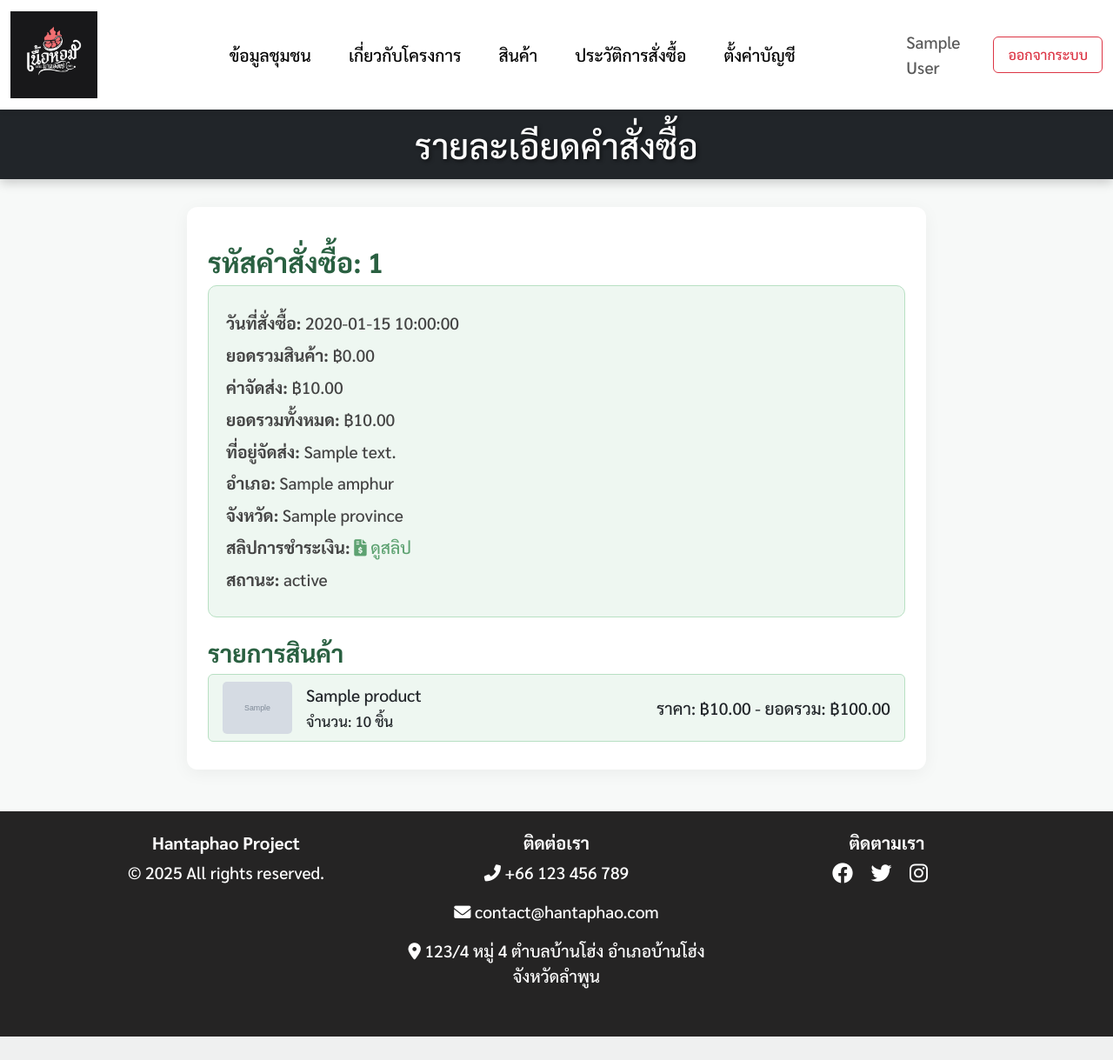
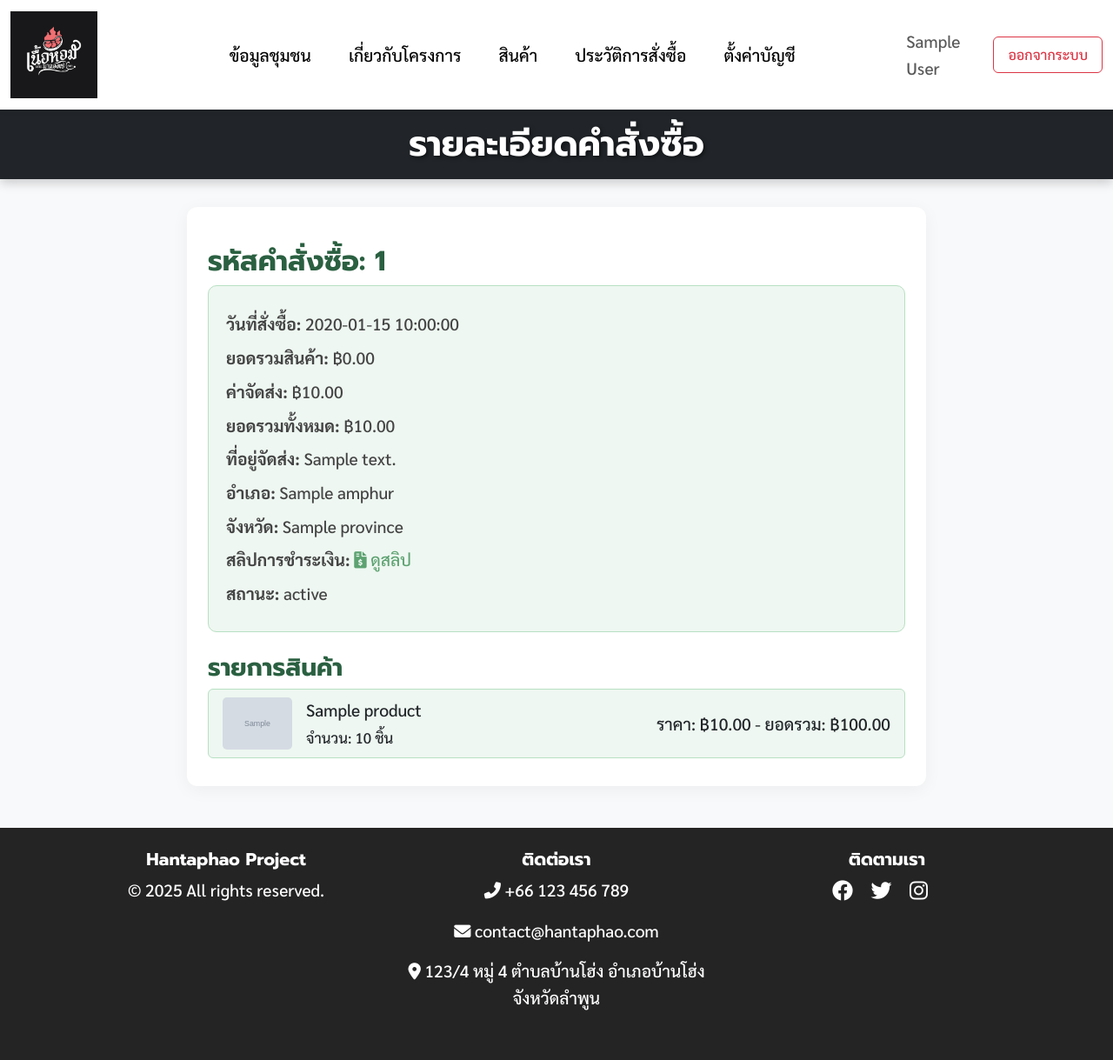
Before and after one commit to DarkNess1903/Hantaphao, a PHP site: page /order_details.php?order_id=1 in a window 1280 px wide. Shown: the whole page at 87% size. Before the commit the page ends 1192 px from the top, so only its background shows below. Run offline with PHP 8.4, Linux system fonts and the light colour scheme; the visitor is signed in with stand-in values (Sample User, id 1); tables that the repository leaves empty or names only in its code hold one stand-in row (values such as "Sample post"); grey boxes marked "Sample" are stand-in pictures.

Commit message:
Update order_details.php

```diff
--- a/order_details.php
+++ b/order_details.php
@@ -70,9 +70,22 @@ $details_result = mysqli_stmt_get_result($stmt);
         }
 
         body {
-            background-color: #f7f9f8;
-            font-family: 'Poppins', sans-serif;
+            font-family: 'Sarabun', sans-serif;
+            font-weight: 400;
+            line-height: 1.6;
+            background-color: #f8f9fa;
             margin: 0;
+            padding: 0;
+        }
+
+        h1, h2, h3, h4, h5, h6 {
+            font-family: 'Prompt', sans-serif;
+            font-weight: 700;
+        }
+
+        .btn {
+            font-family: 'Prompt', sans-serif;
+            font-weight: 500;
         }
 
         /* Header */
```
